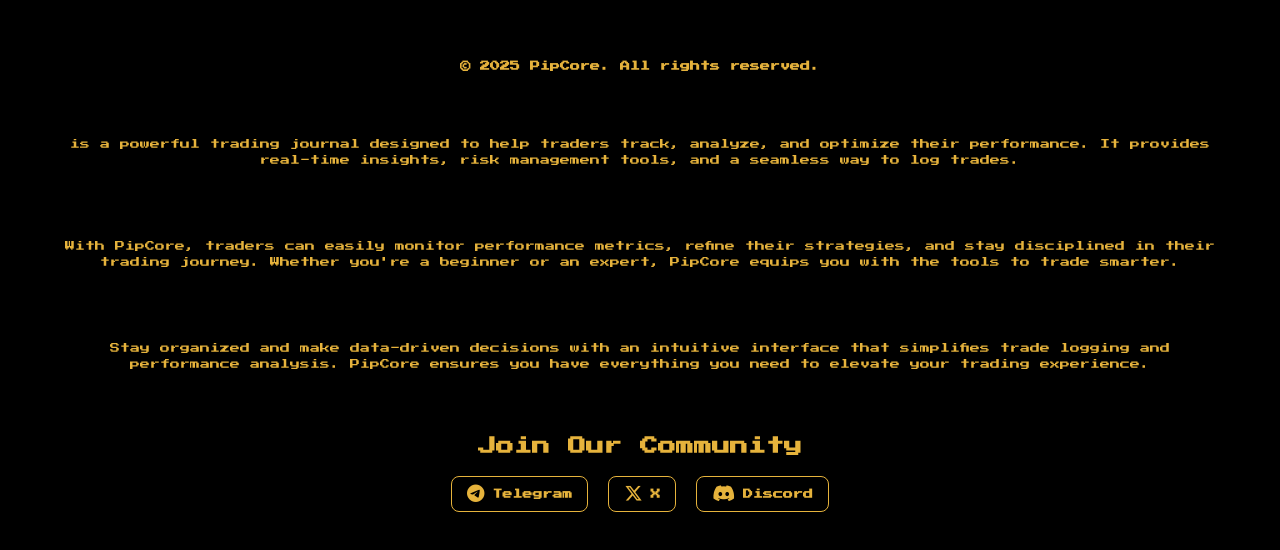
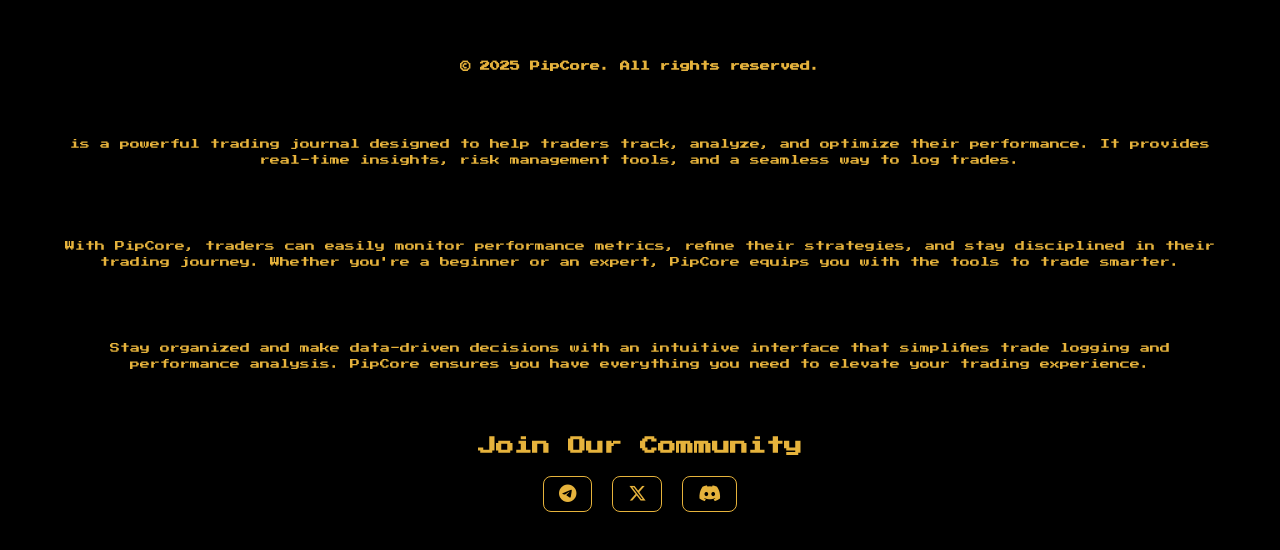
Before and after one commit to sinasll/PipCore, a plain HTML site: page about.html in a window 1280 px wide. Shown: the part 714-1264 px from the top of the page. Drawn offline with Linux system fonts and the light colour scheme.

Commit message:
Update about.html

```diff
--- a/about.html
+++ b/about.html
@@ -70,8 +70,8 @@
       <div class="socials-container">
         <h2>Join Our Community</h2>
         <ul class="socials">
-          <li><a href="https://t.me/pipcore" target="_blank"><i class="fab fa-telegram"></i> Telegram</a></li>
-          <li><a href="https://x.com/pipcoretg?s=21" target="_blank"><i class="fab fa-x-twitter"></i> X</a></li>          <li><a href="https://discord.gg/Dxa5bbCF" target="_blank"><i class="fab fa-discord"></i> Discord</a></li>
+          <li><a href="https://t.me/pipcore" target="_blank"><i class="fab fa-telegram"></i></a></li>
+          <li><a href="https://x.com/pipcoretg?s=21" target="_blank"><i class="fab fa-x-twitter"></i></a></li>          <li><a href="https://discord.gg/Dxa5bbCF" target="_blank"><i class="fab fa-discord"></i></a></li>
         </ul>
       </div>
 
```
